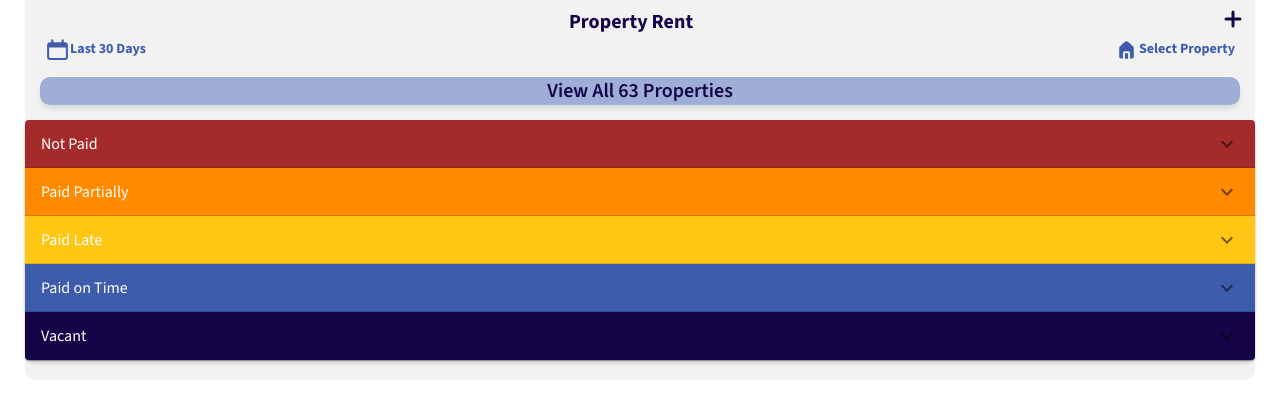
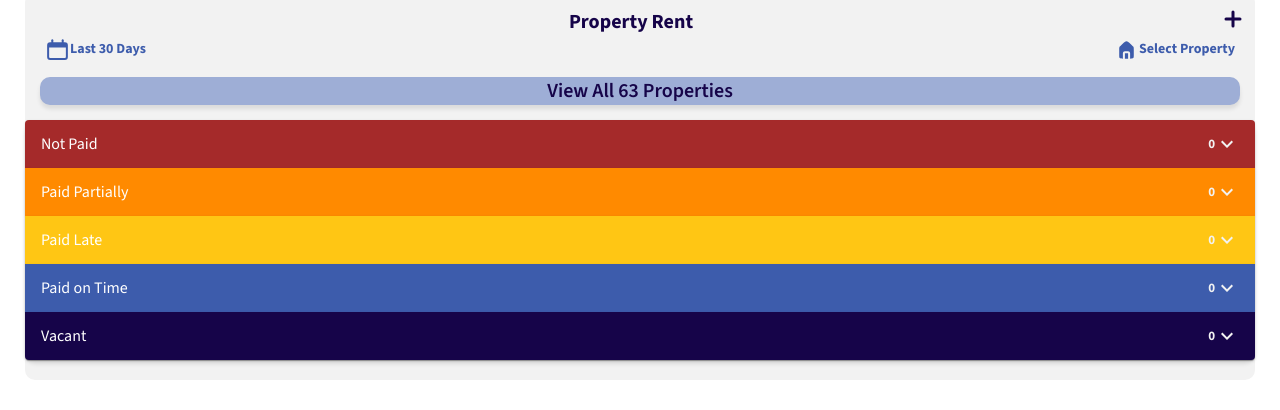
Before and after one commit to infinite-options/manifestmyspace-web, a React (Create React App) app: page /propertyRent in a window 1280 px wide. Shown: the part 187-597 px from the top of the page. Built offline with nearby package versions, Linux system fonts and the light colour scheme.

Commit message:
Fix Property Rent Accordion

```diff
--- a/src/components/PropertyRentFlow/PropertyRentAccordionView.jsx
+++ b/src/components/PropertyRentFlow/PropertyRentAccordionView.jsx
@@ -1,6 +1,8 @@
 import { Accordion, AccordionSummary, AccordionDetails, Typography } from "@mui/material";
 import ExpandMoreIcon from '@mui/icons-material/ExpandMore';
 import { getStatusColor } from "../utils/propertyRentFunctions";
+import theme from "../../theme/theme";
+import { useState } from "react";
 function PropertyRentAccordionCard(props) {
     const [property, amount] = props.data;
     return (
@@ -16,19 +18,24 @@ function PropertyRentAccordionCard(props) {
 }
 function PropertyRentAccordion(props) {
     const [status] = props.status;
-    const [id] = props.property;
+    const [accordionCount, setAccordionCount] = useState(0);
     return (
-        <Accordion style={{backgroundColor:getStatusColor(status), "font-family": 'Source Sans Pro', color: "#FFFFFF"}}>
+        <Accordion theme={theme} style={{ backgroundColor: getStatusColor(status), "font-family": 'Source Sans Pro', color: "#FFFFFF" }}>
             <AccordionSummary
-                expandIcon={<ExpandMoreIcon />}
+                expandIcon={
+                    <div className="property-rent-property-status-summary-text">
+                        {accordionCount}
+                        <ExpandMoreIcon />
+                    </div>
+                }
             >
                 {status}
             </AccordionSummary>
             <AccordionDetails>
-                <PropertyRentAccordionCard data={["103 N. Abel St, Milpitas CA 95035", "$2300"]}/>
+                <PropertyRentAccordionCard data={["103 N. Abel St, Milpitas CA 95035", "$2300"]} />
             </AccordionDetails>
             <AccordionDetails>
-                <PropertyRentAccordionCard data={["104 N. Abel St, Milpitas CA 95035", "$2400"]}/>
+                <PropertyRentAccordionCard data={["104 N. Abel St, Milpitas CA 95035", "$2400"]} />
             </AccordionDetails>
         </Accordion>
     );
@@ -37,11 +44,11 @@ function PropertyRentAccordion(props) {
 function PropertyRentAccordionView(props) {
     return (
         <div className="property-rent-property-status-container">
-            <PropertyRentAccordion status={["Not Paid"]} property={["panel1a-header"]} />
-            <PropertyRentAccordion status={["Paid Partially"]} property={["panel2a-header"]} />
-            <PropertyRentAccordion status={["Paid Late"]} property={["panel2a-header"]} />
-            <PropertyRentAccordion status={["Paid on Time"]} property={["panel2a-header"]} />
-            <PropertyRentAccordion status={["Vacant"]} property={["panel3a-header"]} />
+            <PropertyRentAccordion status={["Not Paid"]} />
+            <PropertyRentAccordion status={["Paid Partially"]} />
+            <PropertyRentAccordion status={["Paid Late"]} />
+            <PropertyRentAccordion status={["Paid on Time"]} />
+            <PropertyRentAccordion status={["Vacant"]} />
         </div>
     );
 }
--- a/src/css/propertyRent.css
+++ b/src/css/propertyRent.css
@@ -80,6 +80,15 @@
     color: #FFFFFF;
     border-radius: 10px;
     box-shadow: 0px 4px 4px #00000019;
+}
+.property-rent-property-status-summary-text {
+    display: flex;
+    flex-direction: row;
+    align-items: center;
+    justify-content: center;
+    color: #F2F2F2;
+    font-weight: bold;
+    font-size: 13px;
 }
 .property-rent-property-status-card {
     display: flex;
```
